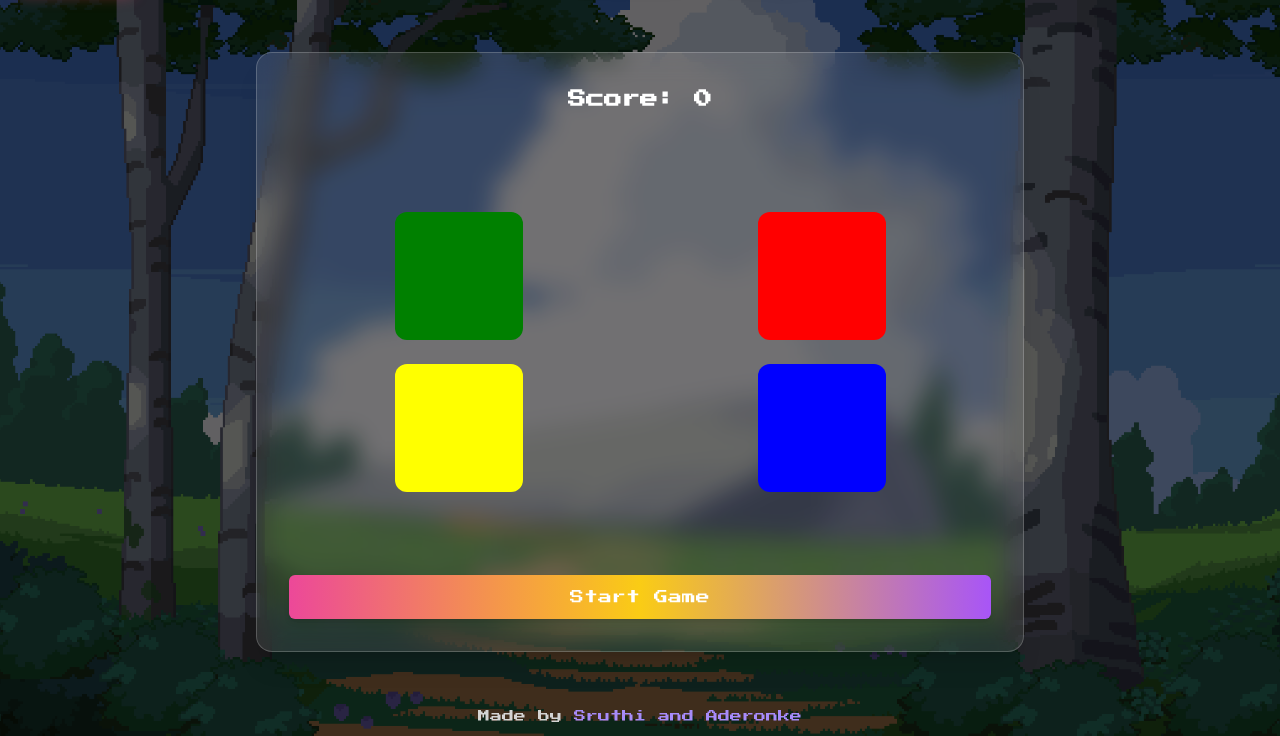
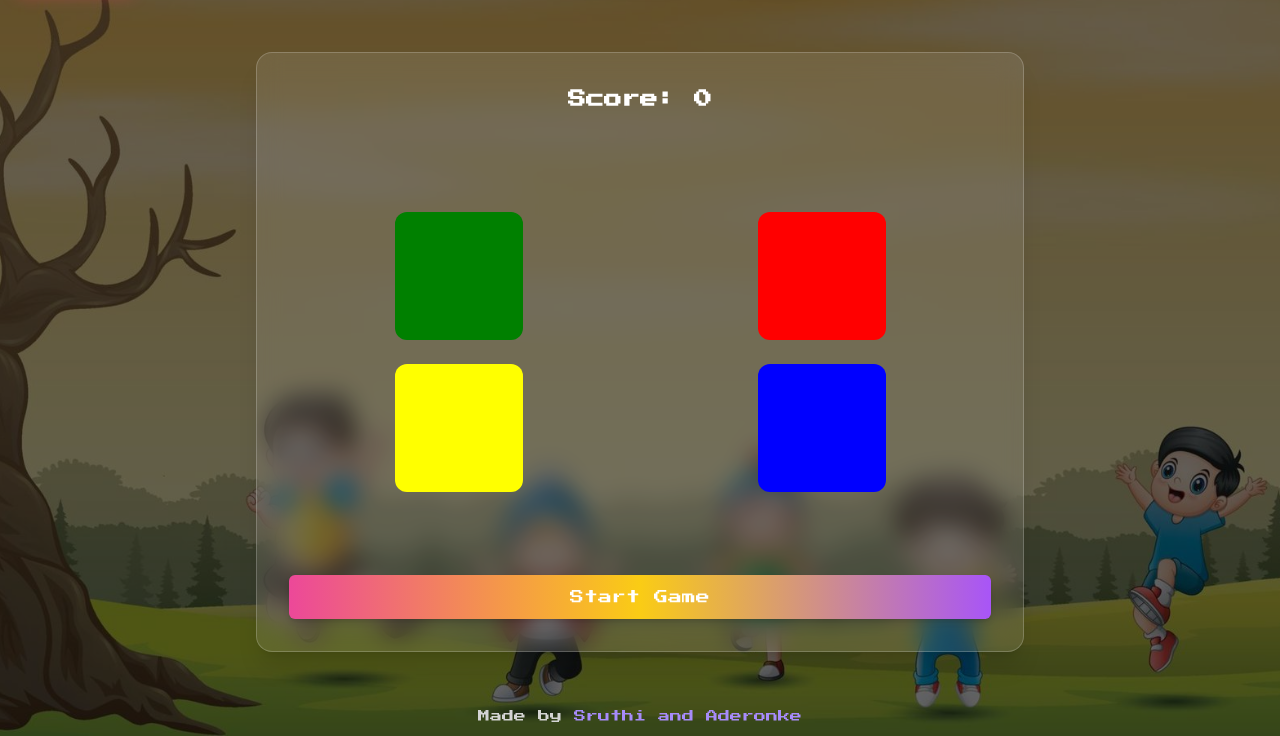
Before and after one commit to Aderonkehh/play-vault, a website: page frontend/simonSays.html in a window 1280 px wide. Shown: the part 64-800 px from the top of the page. Drawn offline with nearby package versions, Linux system fonts and the light colour scheme.

Commit message:
final final code

```diff
--- a/frontend/simonSays.html
+++ b/frontend/simonSays.html
@@ -9,7 +9,7 @@
   <style>
     body {
       font-family: 'Press Start 2P', cursive;
-      background-image: url('../assets/rps-bg.jpg');
+      background-image: url('../assets/ss-bg.png');
       background-size: cover;
       background-repeat: no-repeat;
       background-position: center;
```
Also changed, not shown: frontend/assets/ss-bg.png (added).
